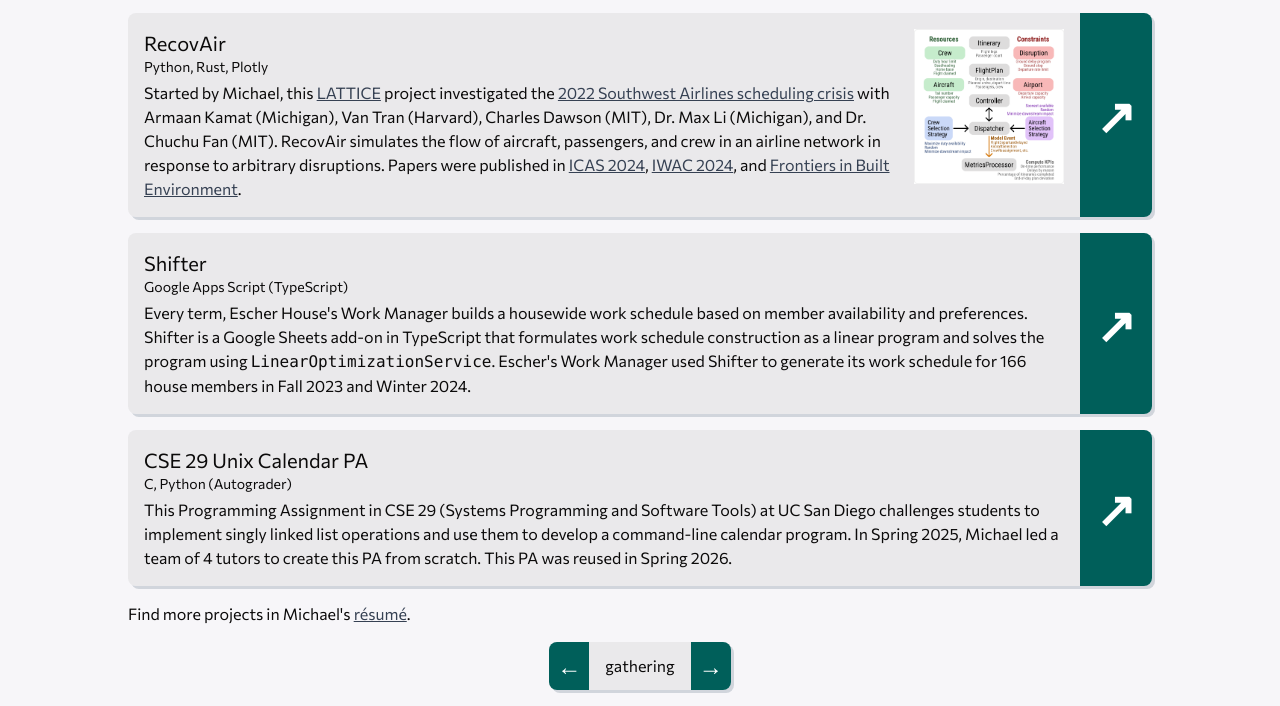
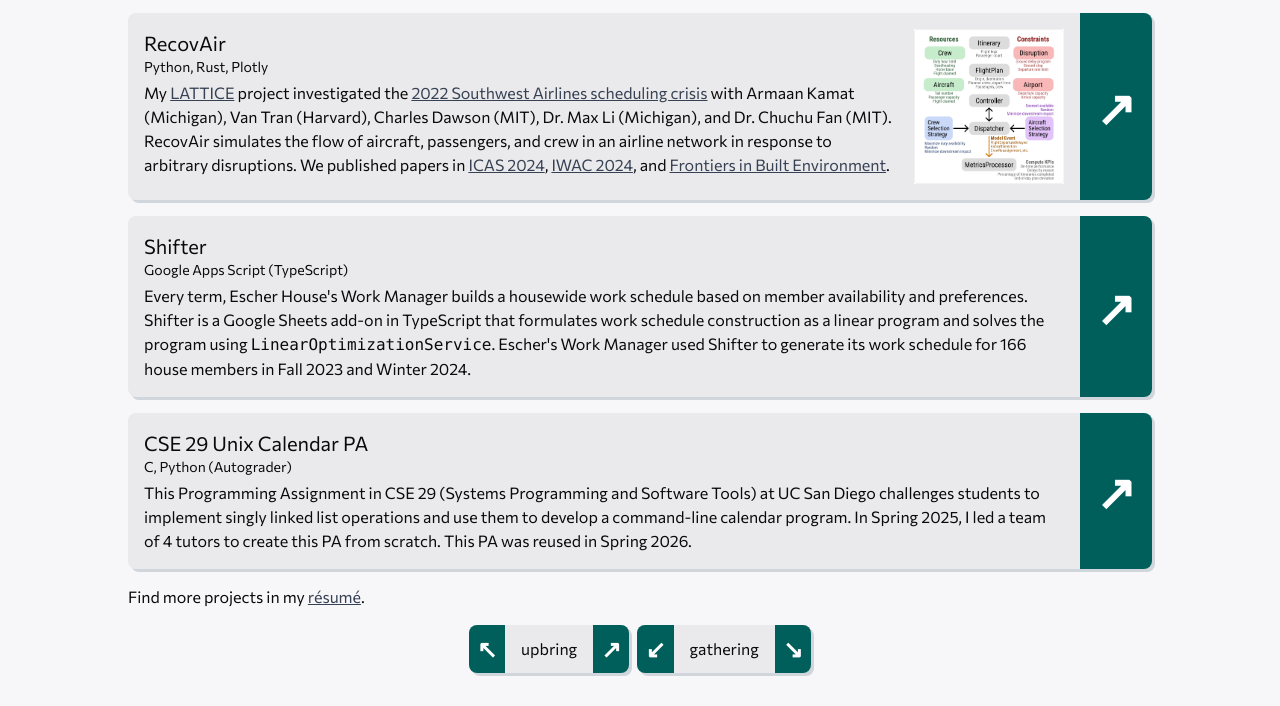
Before and after one commit to broad-well/broad-well, an Astro site: page / in a window 1280 px wide. Shown: the part 411-1117 px from the top of the page. Built offline with nearby package versions, Linux system fonts and the light colour scheme; Astro itself is replaced by a stand-in of ours.

Commit message:
Make prose first person + add upbring sign

```diff
--- a/src/components/ProjectSign.astro
+++ b/src/components/ProjectSign.astro
@@ -10,7 +10,7 @@ const { title, link, how } = Astro.props;
 ---
 
 <div class="signage flex flex-row">
-  <div class="flex-1 p-4 flex gap-4 items-start">
+  <div class="flex-1 p-4 flex flex-col md:flex-row gap-4 items-start">
     <div>
       <h2 class="text-xl">{title}</h2>
       <div class="text-sm mb-1">{how}</div>
--- a/src/pages/index.astro
+++ b/src/pages/index.astro
@@ -18,8 +18,8 @@ import recovair from "../images/recovair-diagram.png";
       <Direction dir="down" />
       <div class="p-4">
         <h1 class="text-3xl font-bold">Michael Peng</h1>
-        <p>Michael (Broadwell) is a junior software engineer at Google Cloud in Seattle pursuing new ways for computers to make life more efficient and delightful.
-          He is interested in aviation, electric vehicles, urbanism, and birding.</p>
+        <p>I am a junior software engineer at Google Cloud in Seattle pursuing new ways for computers to make life more efficient and delightful.
+          I like aviation, electric vehicles, urbanism, and birding.</p>
         <div class="flex flex-wrap social-icons mt-2">
             <a class="mr-2" href="https://github.com/broad-well" target="_self" aria-label="GitHub"><GitHub /></a>
             <a class="mr-2" href="https://www.linkedin.com/in/michael-peng-0a669617b/" target="_self" aria-label="LinkedIn"><Linkedin /></a>
@@ -39,15 +39,15 @@ import recovair from "../images/recovair-diagram.png";
             It searched, rated, and ranked millions of possible schedules for more than 500 users to optimize their schedules.
           </p>
         </ProjectSign>
-        <ProjectSign title="RecovAir" how="Python, Rust, Plotly" link="https://www.frontiersin.org/journals/built-environment/articles/10.3389/fbuil.2025.1545491/full">
+        <ProjectSign title="RecovAir" how="Python, Rust, Plotly" link="https://github.com/broad-well/recovair-abm">
           <Image slot="image" src={recovair} alt="RecovAir ABM component diagram" width={150} height={150} />
           <p slot="description">
-            Started by Michael, this <a class="descriptionref" href="https://sites.google.com/umich.edu/lattice/home" target="_blank">LATTICE</a> project investigated the <a class="descriptionref" href="https://en.wikipedia.org/wiki/2022_Southwest_Airlines_scheduling_crisis" target="_blank">2022 Southwest Airlines scheduling crisis</a> with Armaan Kamat (Michigan),
+            My <a class="descriptionref" href="https://sites.google.com/umich.edu/lattice/home" target="_blank">LATTICE</a> project investigated the <a class="descriptionref" href="https://en.wikipedia.org/wiki/2022_Southwest_Airlines_scheduling_crisis" target="_blank">2022 Southwest Airlines scheduling crisis</a> with Armaan Kamat (Michigan),
             Van Tran (Harvard), Charles Dawson (MIT), Dr. Max Li (Michigan), and Dr. Chuchu Fan (MIT).
             RecovAir simulates the flow of aircraft, passengers, and crew in an airline network in response to arbitrary disruptions.
-            Papers were published in <a class="descriptionref" href="https://www.icas.org/icas_archive/icas2024/data/preview/icas2024_0782.htm" target="_blank">ICAS 2024</a>,
-            <a class="descriptionref" href="https://iwac2024.org/program.html#:~:text=T2%2D3%2DA-,RecovAir,-:%20Model%2DDriven%20Airline">IWAC 2024</a>, and
-            <a class="descriptionref" href="https://www.frontiersin.org/journals/built-environment/articles/10.3389/fbuil.2025.1545491/full">Frontiers in Built Environment</a>.
+            We published papers in <a class="descriptionref" href="https://www.icas.org/icas_archive/icas2024/data/preview/icas2024_0782.htm" target="_blank">ICAS 2024</a>,
+            <a class="descriptionref" href="https://iwac2024.org/program.html#:~:text=T2%2D3%2DA-,RecovAir,-:%20Model%2DDriven%20Airline" target="_blank">IWAC 2024</a>, and
+            <a class="descriptionref" href="https://www.frontiersin.org/journals/built-environment/articles/10.3389/fbuil.2025.1545491/full" target="_blank">Frontiers in Built Environment</a>.
           </p>
         </ProjectSign>
         <ProjectSign title="Shifter" how="Google Apps Script (TypeScript)" link="https://broadwell.notion.site/Shifter-Documentation-56aff1ae197544369bb8fcb798d6663c">
@@ -62,22 +62,33 @@ import recovair from "../images/recovair-diagram.png";
           <p slot="description">
             This Programming Assignment in CSE 29 (Systems Programming and Software Tools) at UC San Diego challenges students to implement
             singly linked list operations and use them to develop a command-line calendar program.
-            In Spring 2025, Michael led a team of 4 tutors to create this PA from scratch. This PA was reused in Spring 2026.
+            In Spring 2025, I led a team of 4 tutors to create this PA from scratch. This PA was reused in Spring 2026.
           </p>
         </ProjectSign>
-        <p>Find more projects in Michael's <a class="descriptionref" href="assets/complete.pdf">résumé</a>.</p>
+        <p>Find more projects in my <a class="descriptionref" href="assets/complete.pdf">résumé</a>.</p>
       </div>
     </section>
-    <footer class="pagewidth flex justify-center items-center my-4">
+    <footer class="pagewidth flex flex-col sm:flex-row justify-center items-center my-4 gap-2">
+      <div class="signage flex items-center gap-4">
+        <a href="https://kytrinh.me/ringfairy/broadwell.me/previous" class="p-2 text-2xl bg-accent text-white black font-bold text-center items-center flex">
+          &UpperLeftArrow;
+        </a>
+        <p>
+          <a href="https://kytrinh.me/ringfairy">upbring</a>
+        </p>
+        <a href="https://kytrinh.me/ringfairy/broadwell.me/next" class="p-2 text-2xl bg-accent text-white black font-bold text-center items-center flex">
+          &UpperRightArrow;
+        </a>
+      </div>
       <div class="signage flex items-center gap-4">
         <a href="https://kytrinh.me/gathering/broadwell.me/previous" class="p-2 text-2xl bg-accent text-white black font-bold text-center items-center flex">
-          &larr;
+          &LowerLeftArrow;
         </a>
         <p>
           <a href="https://kytrinh.me/gathering">gathering</a>
         </p>
         <a href="https://kytrinh.me/gathering/broadwell.me/next" class="p-2 text-2xl bg-accent text-white black font-bold text-center items-center flex">
-          &rarr;
+          &LowerRightArrow;
         </a>
       </div>
     </footer>
```
